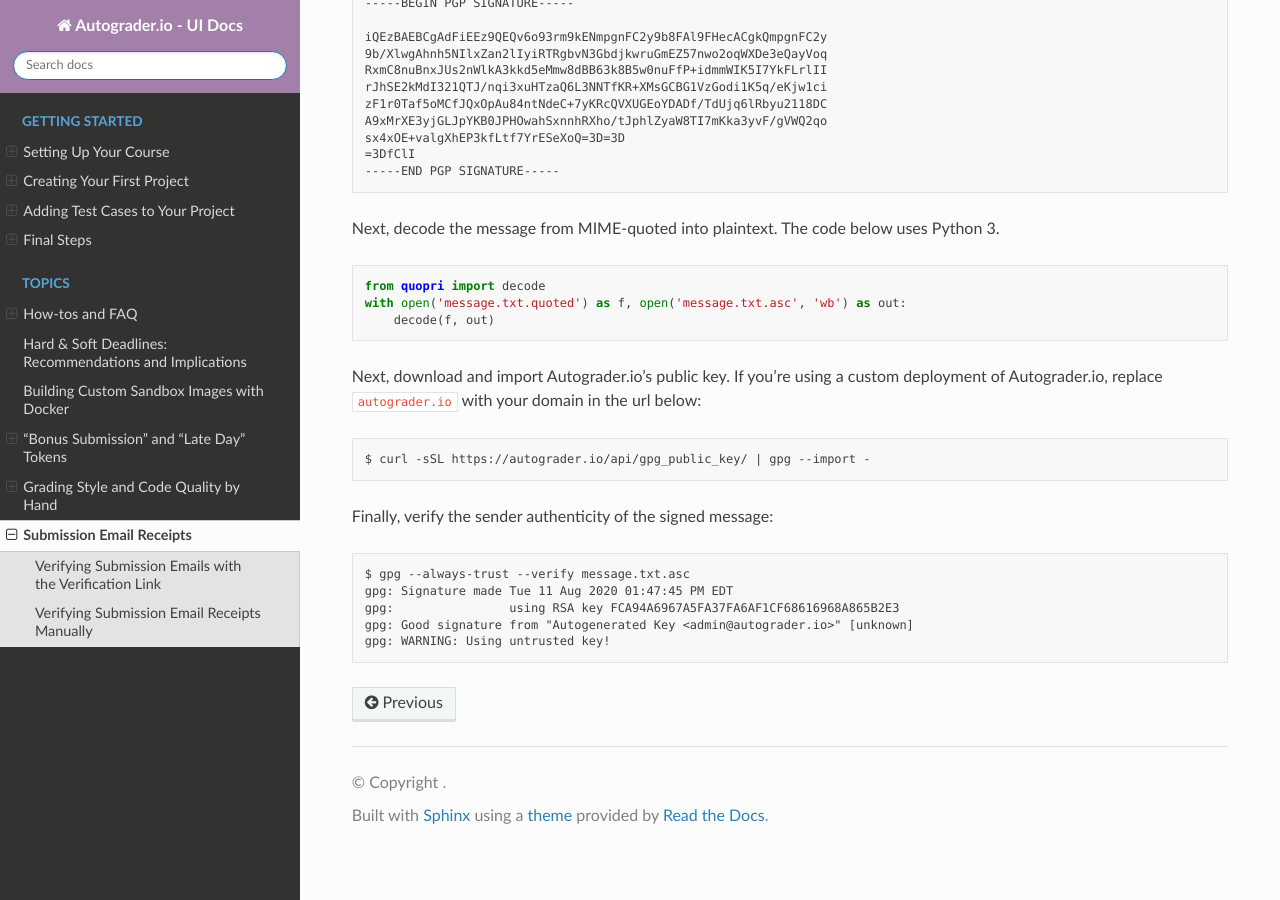
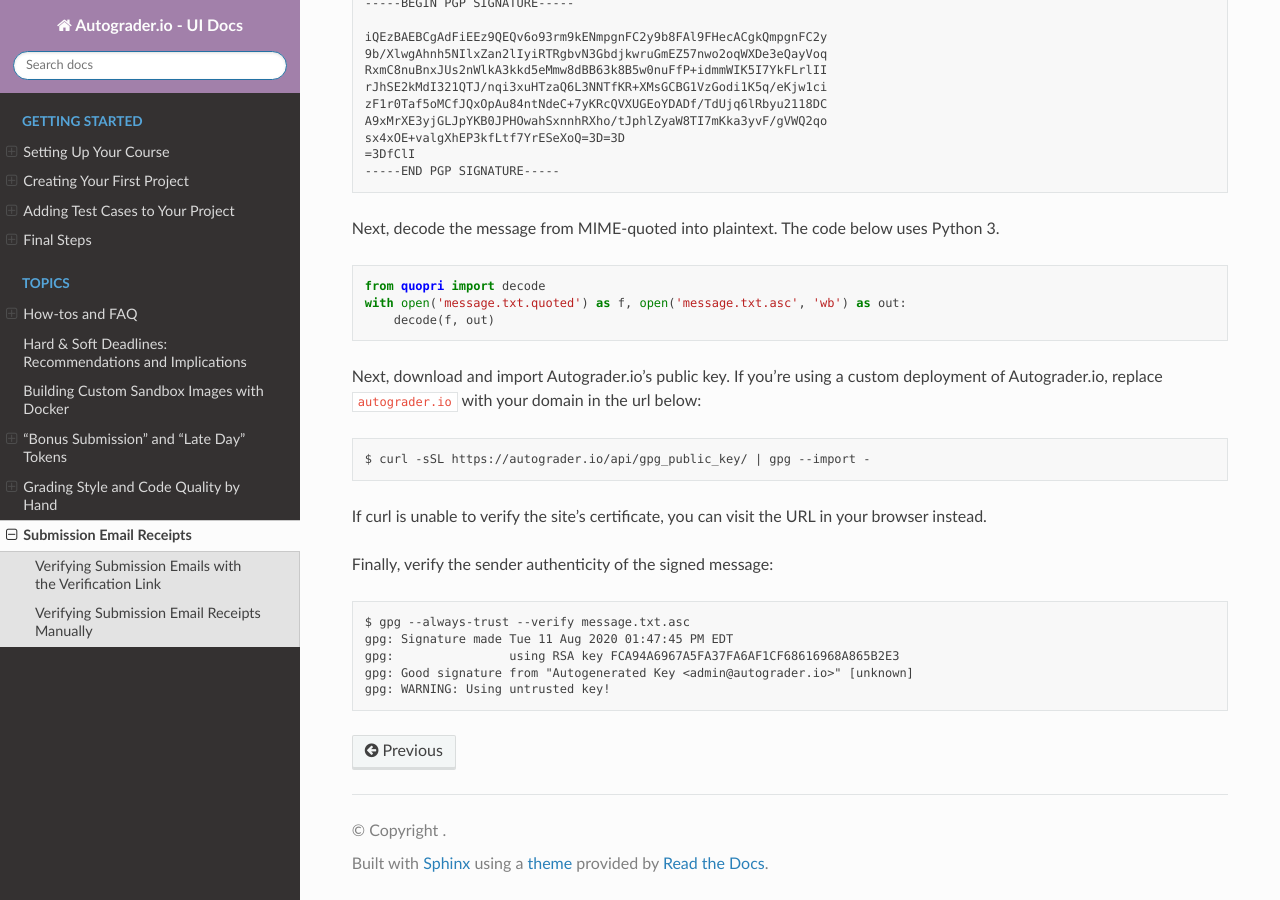
Before and after one commit to eecs-autograder/autograder.io, a Sphinx documentation site: the page built from docs/topics/verifying_email_receipts.rst, in a window 1280 px wide and 900 px high, scrolled down 2646 px. Built offline with Sphinx 7.4.7 and the Read the Docs theme 2.0.0, drawn with Linux system fonts in a browser that asks for light colours.

Commit message:
Added note to email verification docs about visiting the pubkey url in a browser if curl can't verify the cert.

```diff
--- a/docs/topics/verifying_email_receipts.rst
+++ b/docs/topics/verifying_email_receipts.rst
@@ -93,6 +93,9 @@
 
     $ curl -sSL https://autograder.io/api/gpg_public_key/ | gpg --import -
 
+If curl is unable to verify the site's certificate, you can visit the URL in
+your browser instead.
+
 Finally, verify the sender authenticity of the signed message:
 
 .. code-block:: none
```
